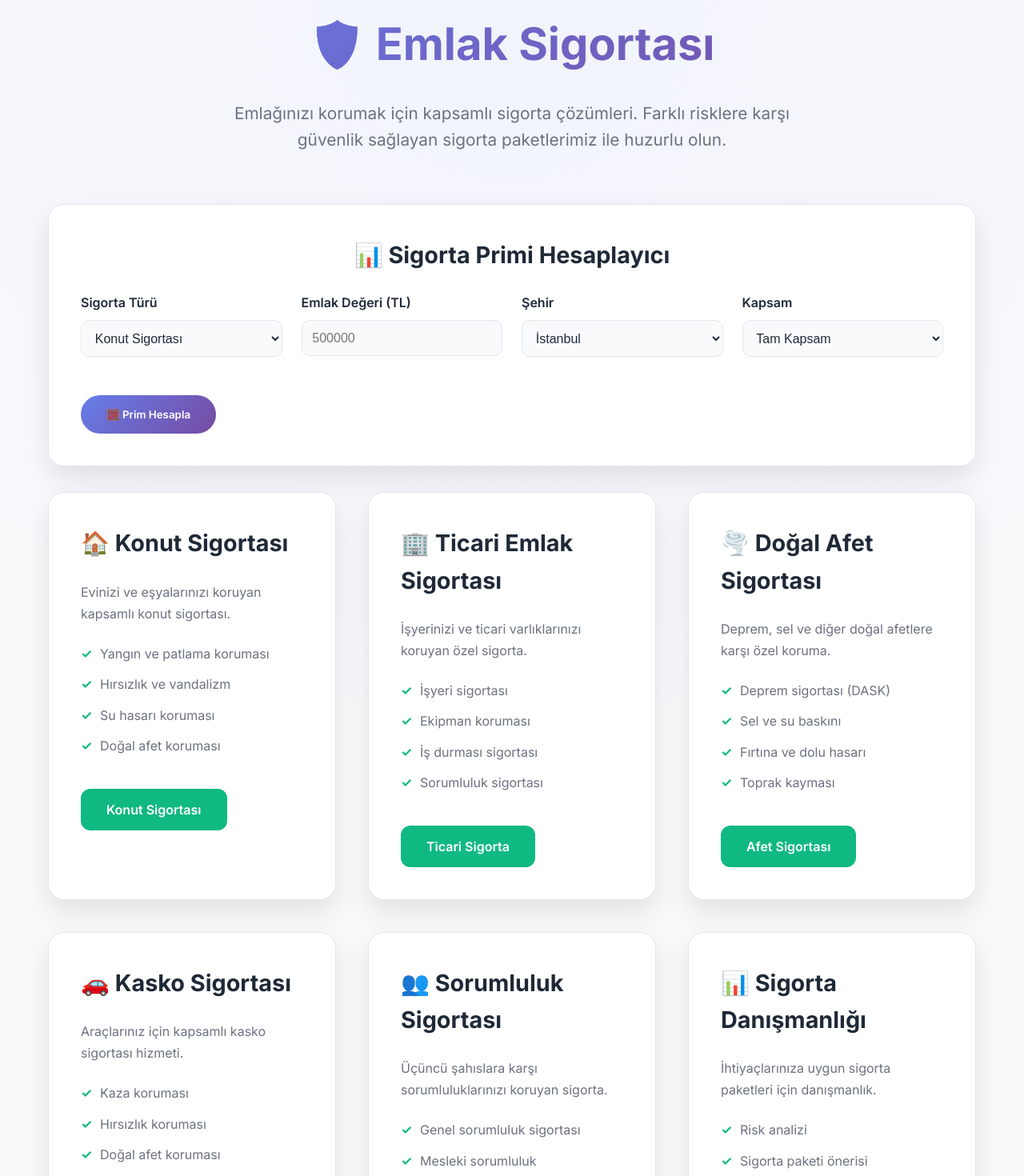
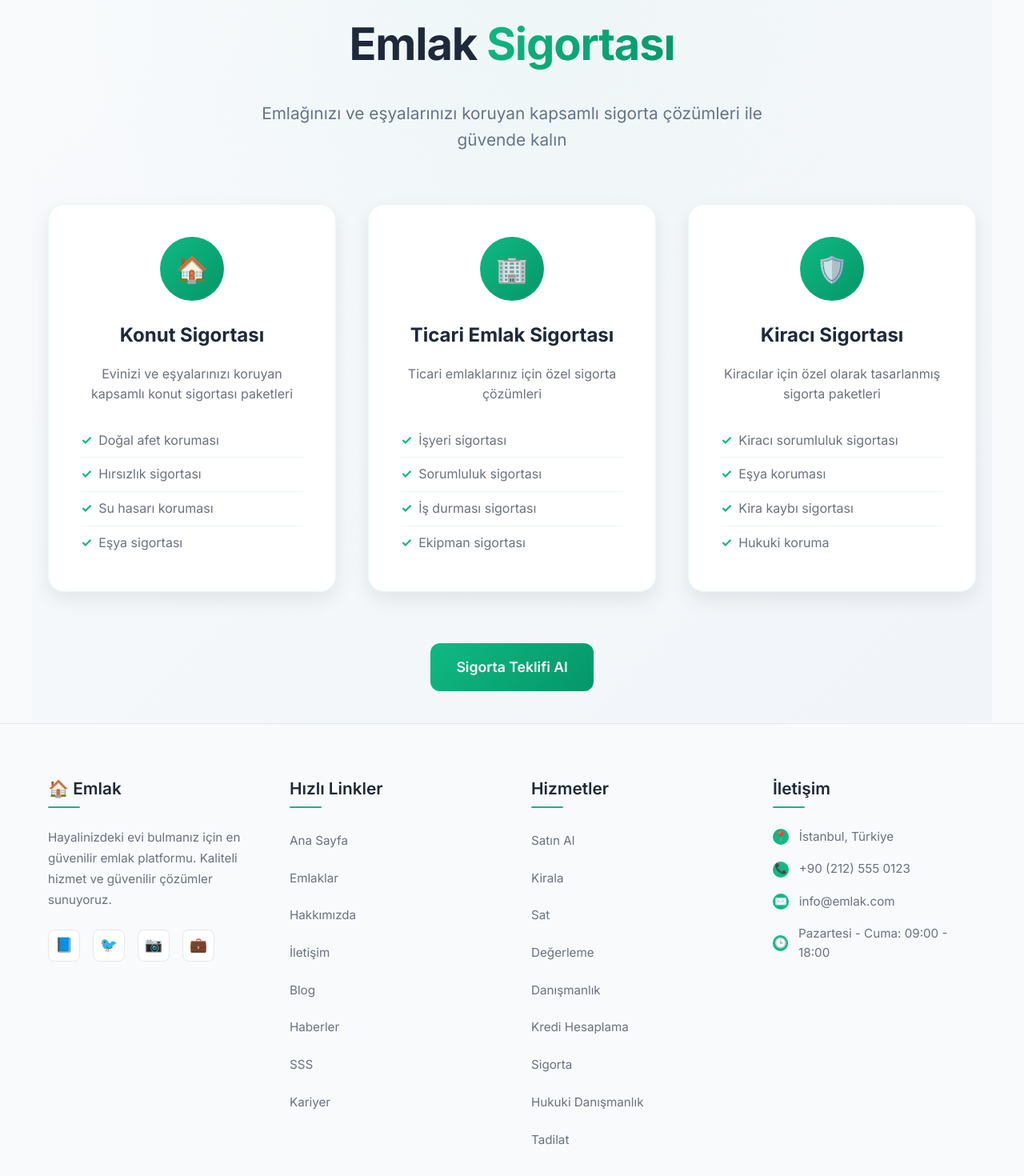
Before and after one commit to sametyasit/Emlak, a React app: page /insurance in a window 1280 px wide. Shown: the part 100-1570 px from the top of the page at 80% size. Built offline with nearby package versions, Linux system fonts and the light colour scheme.

Commit message:
Update InsurancePage.tsx

```diff
--- a/src/pages/InsurancePage.tsx
+++ b/src/pages/InsurancePage.tsx
@@ -1,4 +1,4 @@
-import React, { useState } from 'react';
+import React from 'react';
 import styled, { keyframes } from 'styled-components';
 import { Link } from 'react-router-dom';
 
@@ -17,8 +17,8 @@ const Container = styled.div`
   max-width: 1200px;
   margin: 0 auto;
   padding: 2rem 20px;
-  background-color: var(--bg-primary);
-  color: var(--text-primary);
+  background: linear-gradient(135deg, #f8fafc 0%, #f1f5f9 100%);
+  color: #1e293b;
   min-height: 100vh;
   position: relative;
 
@@ -30,7 +30,7 @@ const Container = styled.div`
     transform: translateX(-50%);
     width: 100vw;
     height: 100%;
-    background: radial-gradient(circle at 50% 0%, rgba(102, 126, 234, 0.05) 0%, transparent 50%);
+    background: radial-gradient(circle at 50% 0%, rgba(16, 185, 129, 0.03) 0%, transparent 50%);
     pointer-events: none;
     z-index: 0;
   }
@@ -45,29 +45,27 @@ const HeroSection = styled.div`
 `;
 
 const Title = styled.h1`
-  font-size: 3.5rem;
+  font-size: clamp(2.5rem, 5vw, 3.5rem);
   font-weight: 800;
-  background: linear-gradient(135deg, #667eea 0%, #764ba2 100%);
-  -webkit-background-clip: text;
-  -webkit-text-fill-color: transparent;
-  background-clip: text;
+  color: #1e293b;
   margin-bottom: 1.5rem;
+  letter-spacing: -0.02em;
 
-  @media (max-width: 768px) {
-    font-size: 2.5rem;
+  span {
+    background: linear-gradient(135deg, #10b981 0%, #059669 100%);
+    -webkit-background-clip: text;
+    -webkit-text-fill-color: transparent;
+    background-clip: text;
   }
 `;
 
 const Subtitle = styled.p`
-  font-size: 1.3rem;
-  color: var(--text-secondary);
+  font-size: clamp(1.1rem, 2vw, 1.3rem);
+  color: #64748b;
   max-width: 700px;
   margin: 0 auto;
   line-height: 1.6;
-
-  @media (max-width: 768px) {
-    font-size: 1.1rem;
-  }
+  font-weight: 400;
 `;
 
 const ServicesGrid = styled.div`
@@ -85,426 +83,176 @@ const ServicesGrid = styled.div`
 `;
 
 const ServiceCard = styled.div`
-  background: var(--card-bg);
+  background: rgba(255, 255, 255, 0.95);
   border-radius: 20px;
   padding: 2.5rem;
-  box-shadow: 0 15px 35px rgba(0, 0, 0, 0.1);
-  border: 1px solid var(--border-color);
+  box-shadow: 0 10px 25px rgba(0, 0, 0, 0.08);
+  border: 1px solid rgba(16, 185, 129, 0.1);
   backdrop-filter: blur(10px);
   transition: all 0.3s ease;
   animation: ${fadeInUp} 0.8s ease-out;
+  cursor: pointer;
 
   &:hover {
-    transform: translateY(-10px);
-    box-shadow: 0 25px 50px rgba(0, 0, 0, 0.15);
+    transform: translateY(-8px);
+    box-shadow: 0 20px 40px rgba(16, 185, 129, 0.15);
+  }
+
+  .icon {
+    width: 80px;
+    height: 80px;
+    border-radius: 50%;
+    background: linear-gradient(135deg, #10b981 0%, #059669 100%);
+    display: flex;
+    align-items: center;
+    justify-content: center;
+    margin: 0 auto 1.5rem;
+    color: white;
+    font-size: 2rem;
+    font-weight: 600;
   }
 
   h3 {
-    font-size: 1.8rem;
+    font-size: 1.5rem;
     font-weight: 700;
-    margin-bottom: 1.5rem;
-    color: var(--text-primary);
-    display: flex;
-    align-items: center;
-    gap: 1rem;
+    color: #1e293b;
+    margin-bottom: 1rem;
+    text-align: center;
   }
 
   p {
-    color: var(--text-secondary);
-    line-height: 1.7;
+    color: #6b7280;
+    line-height: 1.6;
+    text-align: center;
     margin-bottom: 1.5rem;
-    font-size: 1rem;
   }
 
-  ul {
+  .features {
     list-style: none;
     padding: 0;
-    margin: 1.5rem 0;
-  }
+    margin: 0;
 
-  li {
-    color: var(--text-secondary);
-    margin-bottom: 0.8rem;
-    padding-left: 1.5rem;
-    position: relative;
+    li {
+      color: #6b7280;
+      padding: 0.5rem 0;
+      border-bottom: 1px solid rgba(16, 185, 129, 0.1);
+      display: flex;
+      align-items: center;
 
-    &::before {
-      content: '✓';
-      position: absolute;
-      left: 0;
-      color: var(--accent-color);
-      font-weight: bold;
+      &:last-child {
+        border-bottom: none;
+      }
+
+      &::before {
+        content: '✓';
+        color: #10b981;
+        font-weight: bold;
+        margin-right: 0.5rem;
+      }
     }
   }
 `;
 
-const CTAButton = styled.button`
+const CTAButton = styled(Link)`
   display: inline-block;
-  background: var(--accent-color);
+  background: linear-gradient(135deg, #10b981 0%, #059669 100%);
   color: white;
   text-decoration: none;
   padding: 1rem 2rem;
   border-radius: 12px;
-  font-size: 1rem;
   font-weight: 600;
+  font-size: 1.1rem;
   transition: all 0.3s ease;
-  margin-top: 1rem;
-  border: none;
-  cursor: pointer;
+  position: relative;
+  overflow: hidden;
+
+  &::before {
+    content: '';
+    position: absolute;
+    top: 0;
+    left: -100%;
+    width: 100%;
+    height: 100%;
+    background: linear-gradient(90deg, transparent, rgba(255, 255, 255, 0.2), transparent);
+    transition: left 0.5s;
+  }
 
   &:hover {
-    background: var(--accent-hover);
     transform: translateY(-2px);
-    box-shadow: 0 8px 20px rgba(102, 126, 234, 0.3);
-  }
-`;
+    box-shadow: 0 8px 20px rgba(16, 185, 129, 0.3);
 
-const QuoteCalculator = styled.div`
-  background: var(--card-bg);
-  border-radius: 20px;
-  padding: 2.5rem;
-  margin: 2rem 0;
-  box-shadow: 0 15px 35px rgba(0, 0, 0, 0.1);
-  border: 1px solid var(--border-color);
-  animation: ${fadeInUp} 0.8s ease-out 0.6s both;
-`;
-
-const CalculatorTitle = styled.h3`
-  font-size: 1.8rem;
-  margin-bottom: 1.5rem;
-  color: var(--text-primary);
-  text-align: center;
-`;
-
-const CalculatorForm = styled.div`
-  display: grid;
-  grid-template-columns: repeat(auto-fit, minmax(250px, 1fr));
-  gap: 1.5rem;
-  margin-bottom: 2rem;
-`;
-
-const FormGroup = styled.div`
-  display: flex;
-  flex-direction: column;
-  gap: 0.5rem;
-`;
-
-const FormLabel = styled.label`
-  font-weight: 600;
-  color: var(--text-primary);
-`;
-
-const FormSelect = styled.select`
-  padding: 0.8rem;
-  border: 1px solid var(--border-color);
-  border-radius: 10px;
-  background: var(--bg-primary);
-  color: var(--text-primary);
-  font-size: 1rem;
-
-  &:focus {
-    outline: none;
-    border-color: var(--accent-color);
-  }
-`;
-
-const FormInput = styled.input`
-  padding: 0.8rem;
-  border: 1px solid var(--border-color);
-  border-radius: 10px;
-  background: var(--bg-primary);
-  color: var(--text-primary);
-  font-size: 1rem;
-
-  &:focus {
-    outline: none;
-    border-color: var(--accent-color);
-  }
-`;
-
-const CalculateButton = styled.button`
-  background: linear-gradient(135deg, #667eea 0%, #764ba2 100%);
-  color: white;
-  padding: 1rem 2rem;
-  border: none;
-  border-radius: 50px;
-  font-weight: 600;
-  cursor: pointer;
-  transition: all 0.3s ease;
-  grid-column: 1 / -1;
-  margin-top: 1rem;
-
-  &:hover {
-    background: var(--accent-hover);
-    transform: translateY(-2px);
-    box-shadow: 0 8px 20px rgba(102, 126, 234, 0.3);
-  }
-`;
-
-const QuoteResult = styled.div`
-  background: linear-gradient(135deg, rgba(102, 126, 234, 0.1), rgba(118, 75, 162, 0.1));
-  border-radius: 15px;
-  padding: 2rem;
-  text-align: center;
-  margin-top: 2rem;
-  border: 2px solid var(--accent-color);
-`;
-
-const QuoteAmount = styled.div`
-  font-size: 2.5rem;
-  font-weight: 700;
-  color: var(--accent-color);
-  margin-bottom: 1rem;
-`;
-
-const QuoteDetails = styled.div`
-  color: var(--text-secondary);
-  font-size: 1.1rem;
-`;
-
-const ActionButtons = styled.div`
-  display: flex;
-  gap: 1rem;
-  justify-content: center;
-  margin-top: 2rem;
-  flex-wrap: wrap;
-`;
-
-const ActionButton = styled.button`
-  background: white;
-  color: var(--accent-color);
-  border: 2px solid var(--accent-color);
-  padding: 0.8rem 1.5rem;
-  border-radius: 25px;
-  font-weight: 600;
-  cursor: pointer;
-  transition: all 0.3s ease;
-
-  &:hover {
-    background: var(--accent-color);
-    color: white;
-    transform: translateY(-2px);
+    &::before {
+      left: 100%;
+    }
   }
 `;
 
 const InsurancePage: React.FC = () => {
-  const [showCalculator, setShowCalculator] = useState(false);
-  const [quoteData, setQuoteData] = useState({
-    insuranceType: 'konut',
-    propertyValue: '',
-    location: 'istanbul',
-    coverage: 'tam'
-  });
-  const [quoteResult, setQuoteResult] = useState<number | null>(null);
-
-  const handleContactClick = () => {
-    window.location.href = '/contact';
-  };
-
-  const handleCalculateQuote = () => {
-    // Simulate quote calculation
-    const baseRates = {
-      konut: 0.015,
-      ticari: 0.025,
-      afet: 0.008,
-      kasko: 0.035,
-      sorumluluk: 0.012
-    };
-
-    const locationMultipliers = {
-      istanbul: 1.2,
-      ankara: 1.0,
-      izmir: 1.1,
-      bursa: 0.9,
-      antalya: 0.8
-    };
-
-    const coverageMultipliers = {
-      temel: 0.7,
-      standart: 1.0,
-      tam: 1.3
-    };
-
-    const propertyValue = parseFloat(quoteData.propertyValue) || 500000;
-    const baseRate = baseRates[quoteData.insuranceType as keyof typeof baseRates] || 0.015;
-    const locationMultiplier = locationMultipliers[quoteData.location as keyof typeof locationMultipliers] || 1.0;
-    const coverageMultiplier = coverageMultipliers[quoteData.coverage as keyof typeof coverageMultipliers] || 1.0;
-
-    const annualPremium = propertyValue * baseRate * locationMultiplier * coverageMultiplier;
-    setQuoteResult(Math.round(annualPremium));
-  };
+  const services = [
+    {
+      icon: '🏠',
+      title: 'Konut Sigortası',
+      description: 'Evinizi ve eşyalarınızı koruyan kapsamlı konut sigortası paketleri',
+      features: [
+        'Doğal afet koruması',
+        'Hırsızlık sigortası',
+        'Su hasarı koruması',
+        'Eşya sigortası'
+      ]
+    },
+    {
+      icon: '🏢',
+      title: 'Ticari Emlak Sigortası',
+      description: 'Ticari emlaklarınız için özel sigorta çözümleri',
+      features: [
+        'İşyeri sigortası',
+        'Sorumluluk sigortası',
+        'İş durması sigortası',
+        'Ekipman sigortası'
+      ]
+    },
+    {
+      icon: '🛡️',
+      title: 'Kiracı Sigortası',
+      description: 'Kiracılar için özel olarak tasarlanmış sigorta paketleri',
+      features: [
+        'Kiracı sorumluluk sigortası',
+        'Eşya koruması',
+        'Kira kaybı sigortası',
+        'Hukuki koruma'
+      ]
+    }
+  ];
 
   return (
     <Container>
       <HeroSection>
-        <Title>🛡️ Emlak Sigortası</Title>
+        <Title>Emlak <span>Sigortası</span></Title>
         <Subtitle>
-          Emlağınızı korumak için kapsamlı sigorta çözümleri. Farklı risklere karşı
-          güvenlik sağlayan sigorta paketlerimiz ile huzurlu olun.
+          Emlağınızı ve eşyalarınızı koruyan kapsamlı sigorta çözümleri ile güvende kalın
         </Subtitle>
       </HeroSection>
 
-      <QuoteCalculator>
-        <CalculatorTitle>📊 Sigorta Primi Hesaplayıcı</CalculatorTitle>
-        <CalculatorForm>
-          <FormGroup>
-            <FormLabel>Sigorta Türü</FormLabel>
-            <FormSelect
-              value={quoteData.insuranceType}
-              onChange={(e) => setQuoteData({...quoteData, insuranceType: e.target.value})}
-            >
-              <option value="konut">Konut Sigortası</option>
-              <option value="ticari">Ticari Emlak Sigortası</option>
-              <option value="afet">Doğal Afet Sigortası</option>
-              <option value="kasko">Kasko Sigortası</option>
-              <option value="sorumluluk">Sorumluluk Sigortası</option>
-            </FormSelect>
-          </FormGroup>
+      <ServicesGrid>
+        {services.map((service, index) => (
+          <ServiceCard key={index}>
+            <div className="icon">{service.icon}</div>
+            <h3>{service.title}</h3>
+            <p>{service.description}</p>
+            <ul className="features">
+              {service.features.map((feature, featureIndex) => (
+                <li key={featureIndex}>{feature}</li>
+              ))}
+            </ul>
+          </ServiceCard>
+        ))}
+      </ServicesGrid>
 
-          <FormGroup>
-            <FormLabel>Emlak Değeri (TL)</FormLabel>
-            <FormInput
-              type="number"
-              placeholder="500000"
-              value={quoteData.propertyValue}
-              onChange={(e) => setQuoteData({...quoteData, propertyValue: e.target.value})}
-            />
-          </FormGroup>
-
-          <FormGroup>
-            <FormLabel>Şehir</FormLabel>
-            <FormSelect
-              value={quoteData.location}
-              onChange={(e) => setQuoteData({...quoteData, location: e.target.value})}
-            >
-              <option value="istanbul">İstanbul</option>
-              <option value="ankara">Ankara</option>
-              <option value="izmir">İzmir</option>
-              <option value="bursa">Bursa</option>
-              <option value="antalya">Antalya</option>
-            </FormSelect>
-          </FormGroup>
-
-          <FormGroup>
-            <FormLabel>Kapsam</FormLabel>
-            <FormSelect
-              value={quoteData.coverage}
-              onChange={(e) => setQuoteData({...quoteData, coverage: e.target.value})}
-            >
-              <option value="temel">Temel Kapsam</option>
-              <option value="standart">Standart Kapsam</option>
-              <option value="tam">Tam Kapsam</option>
-            </FormSelect>
-          </FormGroup>
-        </CalculatorForm>
-
-        <CalculateButton onClick={handleCalculateQuote}>
-          🧮 Prim Hesapla
-        </CalculateButton>
-
-        {quoteResult && (
-          <QuoteResult>
-            <QuoteAmount>₺{quoteResult.toLocaleString()}</QuoteAmount>
-            <QuoteDetails>
-              Yıllık sigorta primi (yaklaşık)
-            </QuoteDetails>
-            <ActionButtons>
-              <ActionButton onClick={handleContactClick}>
-                📞 Teklif Al
-              </ActionButton>
-              <ActionButton onClick={() => window.open('/properties', '_blank')}>
-                🏠 Emlak Ara
-              </ActionButton>
-            </ActionButtons>
-          </QuoteResult>
-        )}
-      </QuoteCalculator>
-
-      <ServicesGrid>
-        <ServiceCard>
-          <h3>🏠 Konut Sigortası</h3>
-          <p>
-            Evinizi ve eşyalarınızı koruyan kapsamlı konut sigortası.
-          </p>
-          <ul>
-            <li>Yangın ve patlama koruması</li>
-            <li>Hırsızlık ve vandalizm</li>
-            <li>Su hasarı koruması</li>
-            <li>Doğal afet koruması</li>
-          </ul>
-          <CTAButton onClick={handleContactClick}>Konut Sigortası</CTAButton>
-        </ServiceCard>
-
-        <ServiceCard>
-          <h3>🏢 Ticari Emlak Sigortası</h3>
-          <p>
-            İşyerinizi ve ticari varlıklarınızı koruyan özel sigorta.
-          </p>
-          <ul>
-            <li>İşyeri sigortası</li>
-            <li>Ekipman koruması</li>
-            <li>İş durması sigortası</li>
-            <li>Sorumluluk sigortası</li>
-          </ul>
-          <CTAButton onClick={handleContactClick}>Ticari Sigorta</CTAButton>
-        </ServiceCard>
-
-        <ServiceCard>
-          <h3>🌪️ Doğal Afet Sigortası</h3>
-          <p>
-            Deprem, sel ve diğer doğal afetlere karşı özel koruma.
-          </p>
-          <ul>
-            <li>Deprem sigortası (DASK)</li>
-            <li>Sel ve su baskını</li>
-            <li>Fırtına ve dolu hasarı</li>
-            <li>Toprak kayması</li>
-          </ul>
-          <CTAButton onClick={handleContactClick}>Afet Sigortası</CTAButton>
-        </ServiceCard>
-
-        <ServiceCard>
-          <h3>🚗 Kasko Sigortası</h3>
-          <p>
-            Araçlarınız için kapsamlı kasko sigortası hizmeti.
-          </p>
-          <ul>
-            <li>Kaza koruması</li>
-            <li>Hırsızlık koruması</li>
-            <li>Doğal afet koruması</li>
-            <li>Yol yardım hizmeti</li>
-          </ul>
-          <CTAButton onClick={handleContactClick}>Kasko Sigortası</CTAButton>
-        </ServiceCard>
-
-        <ServiceCard>
-          <h3>👥 Sorumluluk Sigortası</h3>
-          <p>
-            Üçüncü şahıslara karşı sorumluluklarınızı koruyan sigorta.
-          </p>
-          <ul>
-            <li>Genel sorumluluk sigortası</li>
-            <li>Mesleki sorumluluk</li>
-            <li>Ürün sorumluluğu</li>
-            <li>Çevre sorumluluğu</li>
-          </ul>
-          <CTAButton onClick={handleContactClick}>Sorumluluk Sigortası</CTAButton>
-        </ServiceCard>
-
-        <ServiceCard>
-          <h3>📊 Sigorta Danışmanlığı</h3>
-          <p>
-            İhtiyaçlarınıza uygun sigorta paketleri için danışmanlık.
-          </p>
-          <ul>
-            <li>Risk analizi</li>
-            <li>Sigorta paketi önerisi</li>
-            <li>Prim hesaplama</li>
-            <li>Hasarlı süreç takibi</li>
-          </ul>
-          <CTAButton onClick={handleContactClick}>Danışmanlık Al</CTAButton>
-        </ServiceCard>
-      </ServicesGrid>
+      <div style={{ textAlign: 'center', marginTop: '2rem' }}>
+        <CTAButton to="/contact">
+          Sigorta Teklifi Al
+        </CTAButton>
+      </div>
     </Container>
   );
 };
```
